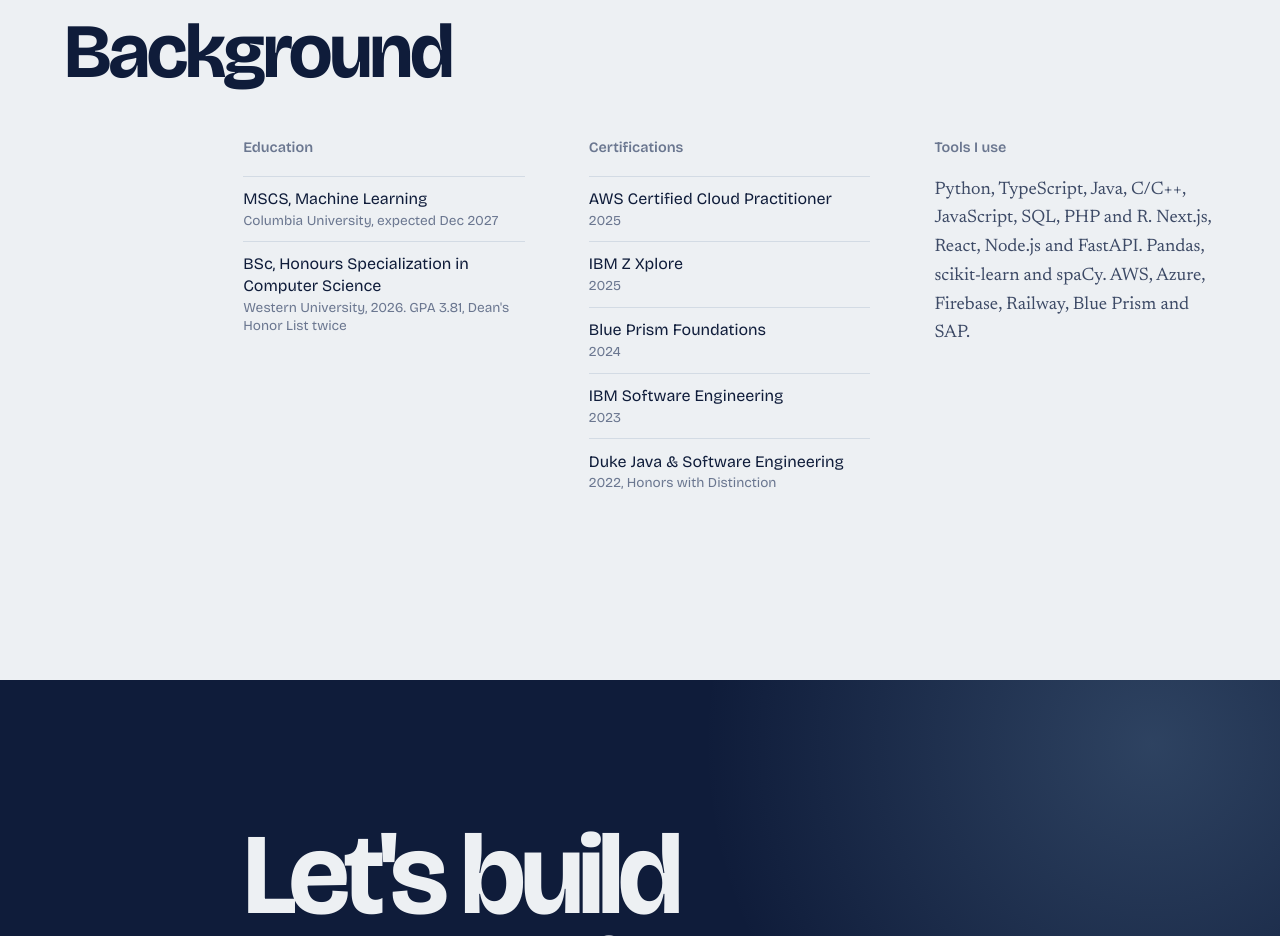
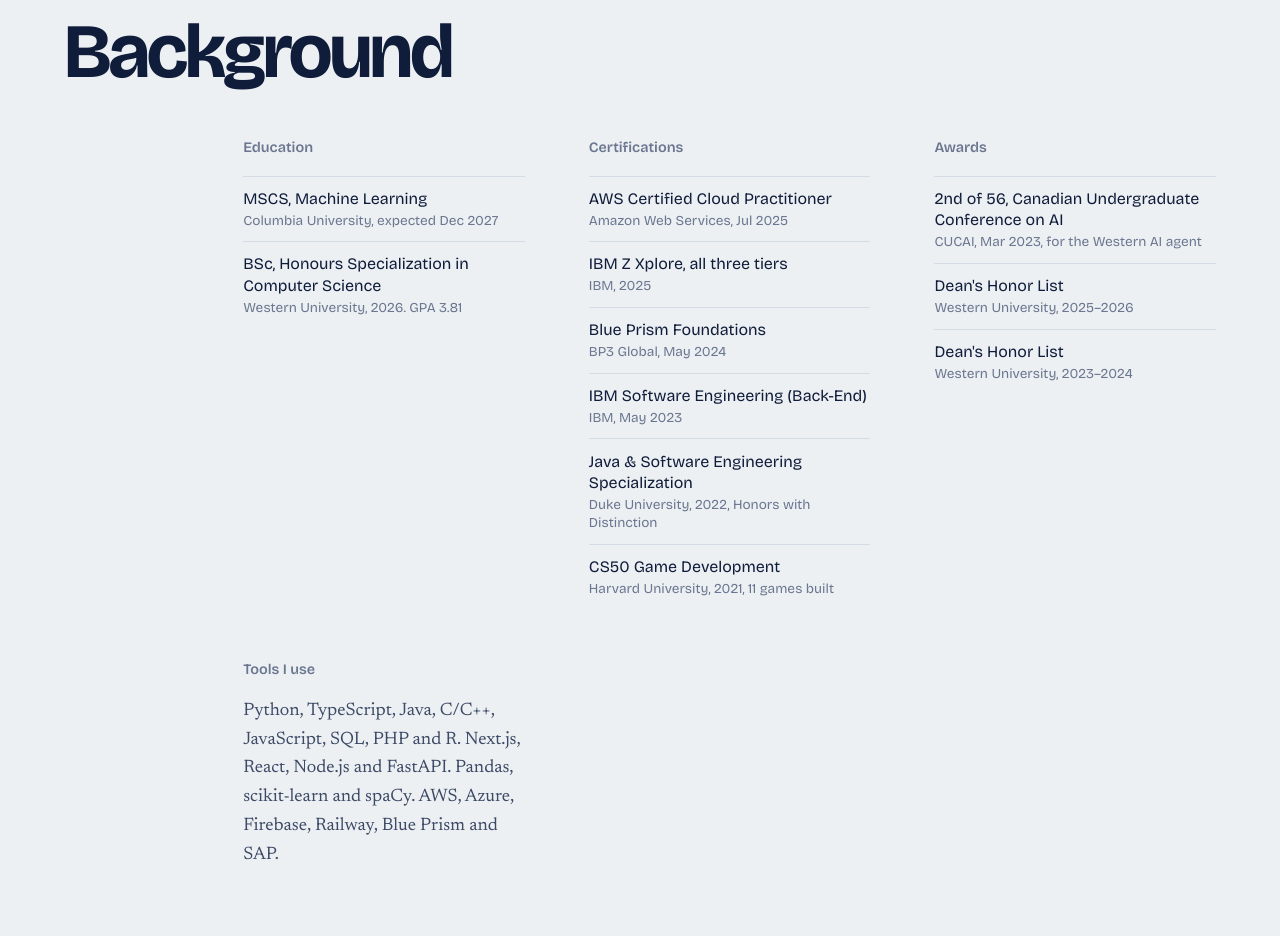
Before and after one commit to Izum10/izum10.github.io, a plain HTML site: page index.html in a window 1280 px wide. Shown: the part 2940-3876 px from the top of the page. Drawn offline with nearby package versions, Linux system fonts and the light colour scheme; animation ran at ten frames a second.

Commit message:
Restore all certificates and add awards
Co-Authored-By: Claude Opus 5.5 <noreply@anthropic.com>
Claude-Session: https://claude.ai/code/session_01GbM5NoaaT2T9YAEZWj7ksb

```diff
--- a/index.html
+++ b/index.html
@@ -16,7 +16,7 @@
   <link rel="preconnect" href="https://fonts.googleapis.com">
   <link rel="preconnect" href="https://fonts.gstatic.com" crossorigin>
   <link href="https://fonts.googleapis.com/css2?family=Bricolage+Grotesque:opsz,wght@12..96,400;12..96,500;12..96,600;12..96,700;12..96,800&family=Newsreader:ital,opsz,wght@0,6..72,400;0,6..72,500;1,6..72,400&display=swap" rel="stylesheet">
-  <link rel="stylesheet" href="css/site.css?v=4">
+  <link rel="stylesheet" href="css/site.css?v=5">
 </head>
 <body>
   <a class="skip" href="#main">Skip to content</a>
@@ -250,17 +250,26 @@
           <h3>Education</h3>
           <ul>
             <li>MSCS, Machine Learning<span>Columbia University, expected Dec 2027</span></li>
-            <li>BSc, Honours Specialization in Computer Science<span>Western University, 2026. GPA 3.81, Dean's Honor List twice</span></li>
+            <li>BSc, Honours Specialization in Computer Science<span>Western University, 2026. GPA 3.81</span></li>
           </ul>
         </div>
         <div>
           <h3>Certifications</h3>
           <ul>
-            <li>AWS Certified Cloud Practitioner<span>2025</span></li>
-            <li>IBM Z Xplore<span>2025</span></li>
-            <li>Blue Prism Foundations<span>2024</span></li>
-            <li>IBM Software Engineering<span>2023</span></li>
-            <li>Duke Java &amp; Software Engineering<span>2022, Honors with Distinction</span></li>
+            <li>AWS Certified Cloud Practitioner<span>Amazon Web Services, Jul 2025</span></li>
+            <li>IBM Z Xplore, all three tiers<span>IBM, 2025</span></li>
+            <li>Blue Prism Foundations<span>BP3 Global, May 2024</span></li>
+            <li>IBM Software Engineering (Back-End)<span>IBM, May 2023</span></li>
+            <li>Java &amp; Software Engineering Specialization<span>Duke University, 2022, Honors with Distinction</span></li>
+            <li>CS50 Game Development<span>Harvard University, 2021, 11 games built</span></li>
+          </ul>
+        </div>
+        <div>
+          <h3>Awards</h3>
+          <ul>
+            <li>2nd of 56, Canadian Undergraduate Conference on AI<span>CUCAI, Mar 2023, for the Western AI agent</span></li>
+            <li>Dean's Honor List<span>Western University, 2025–2026</span></li>
+            <li>Dean's Honor List<span>Western University, 2023–2024</span></li>
           </ul>
         </div>
         <div>
@@ -291,6 +300,6 @@
     </div>
   </footer>
 
-  <script src="js/site.js?v=4"></script>
+  <script src="js/site.js?v=5"></script>
 </body>
 </html>
```
